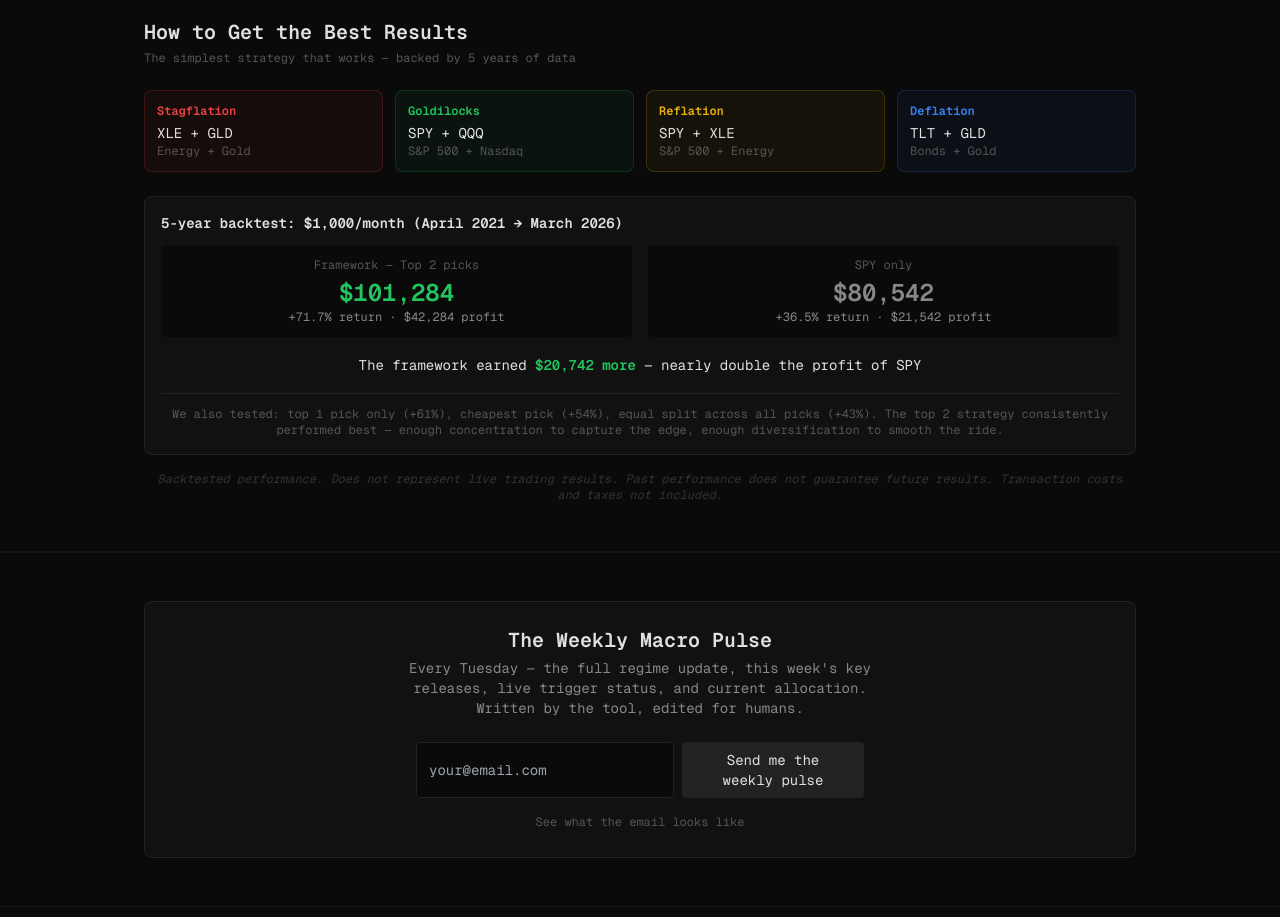
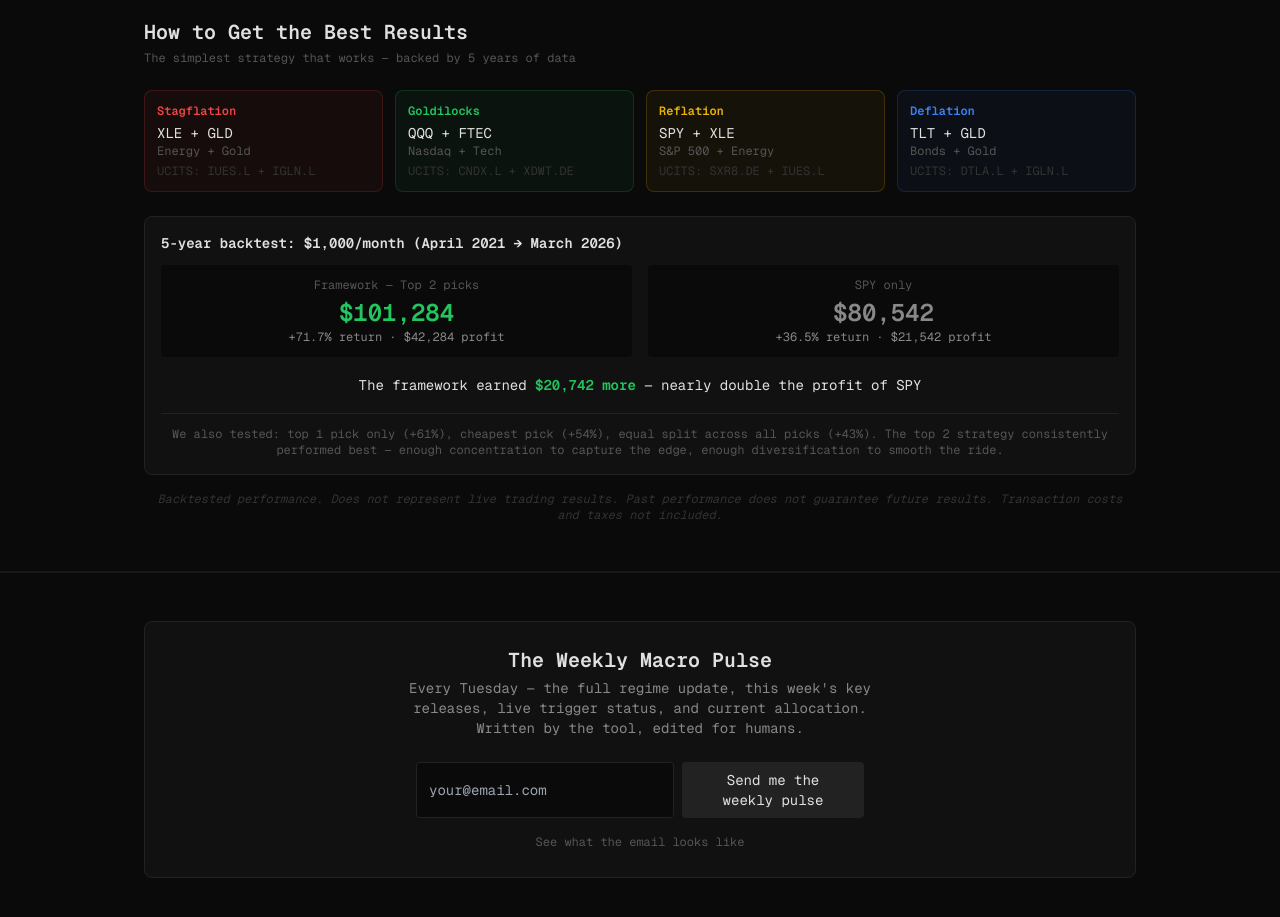
Before and after one commit to lucasr0drigues9/macro-pulse, a Next.js app in the folder macro-pulse/frontend/: page / in a window 1280 px wide. Shown: the part 5680-6597 px from the top of the page. Built offline with nearby package versions, Linux system fonts and the light colour scheme; no server answers.

Commit message:
Goldilocks top 2: QQQ + FTEC with UCITS equivalents for all regimes

```diff
--- a/macro-pulse/frontend/src/components/HowToUse.tsx
+++ b/macro-pulse/frontend/src/components/HowToUse.tsx
@@ -6,27 +6,31 @@ export default function HowToUse() {
       <h2 className="text-xl font-bold text-[#e0e0e0] mb-1">How to Get the Best Results</h2>
       <p className="text-xs text-[#555] mb-6">The simplest strategy that works — backed by 5 years of data</p>
 
-      {/* The top 2 per regime */}
+      {/* The top 2 per regime — US + UCITS */}
       <div className="grid grid-cols-2 sm:grid-cols-4 gap-3 mb-6">
         <div className="p-3 rounded-lg border border-[#ef444430] bg-[rgba(239,68,68,0.05)]">
           <div className="text-xs text-[#ef4444] font-bold mb-1">Stagflation</div>
           <div className="text-sm text-[#e0e0e0]">XLE + GLD</div>
           <div className="text-xs text-[#555]">Energy + Gold</div>
+          <div className="text-xs text-[#333] mt-1">UCITS: IUES.L + IGLN.L</div>
         </div>
         <div className="p-3 rounded-lg border border-[#22c55e30] bg-[rgba(34,197,94,0.05)]">
           <div className="text-xs text-[#22c55e] font-bold mb-1">Goldilocks</div>
-          <div className="text-sm text-[#e0e0e0]">SPY + QQQ</div>
-          <div className="text-xs text-[#555]">S&amp;P 500 + Nasdaq</div>
+          <div className="text-sm text-[#e0e0e0]">QQQ + FTEC</div>
+          <div className="text-xs text-[#555]">Nasdaq + Tech</div>
+          <div className="text-xs text-[#333] mt-1">UCITS: CNDX.L + XDWT.DE</div>
         </div>
         <div className="p-3 rounded-lg border border-[#eab30830] bg-[rgba(234,179,8,0.05)]">
           <div className="text-xs text-[#eab308] font-bold mb-1">Reflation</div>
           <div className="text-sm text-[#e0e0e0]">SPY + XLE</div>
           <div className="text-xs text-[#555]">S&amp;P 500 + Energy</div>
+          <div className="text-xs text-[#333] mt-1">UCITS: SXR8.DE + IUES.L</div>
         </div>
         <div className="p-3 rounded-lg border border-[#3b82f630] bg-[rgba(59,130,246,0.05)]">
           <div className="text-xs text-[#3b82f6] font-bold mb-1">Deflation</div>
           <div className="text-sm text-[#e0e0e0]">TLT + GLD</div>
           <div className="text-xs text-[#555]">Bonds + Gold</div>
+          <div className="text-xs text-[#333] mt-1">UCITS: DTLA.L + IGLN.L</div>
         </div>
       </div>
 
```
